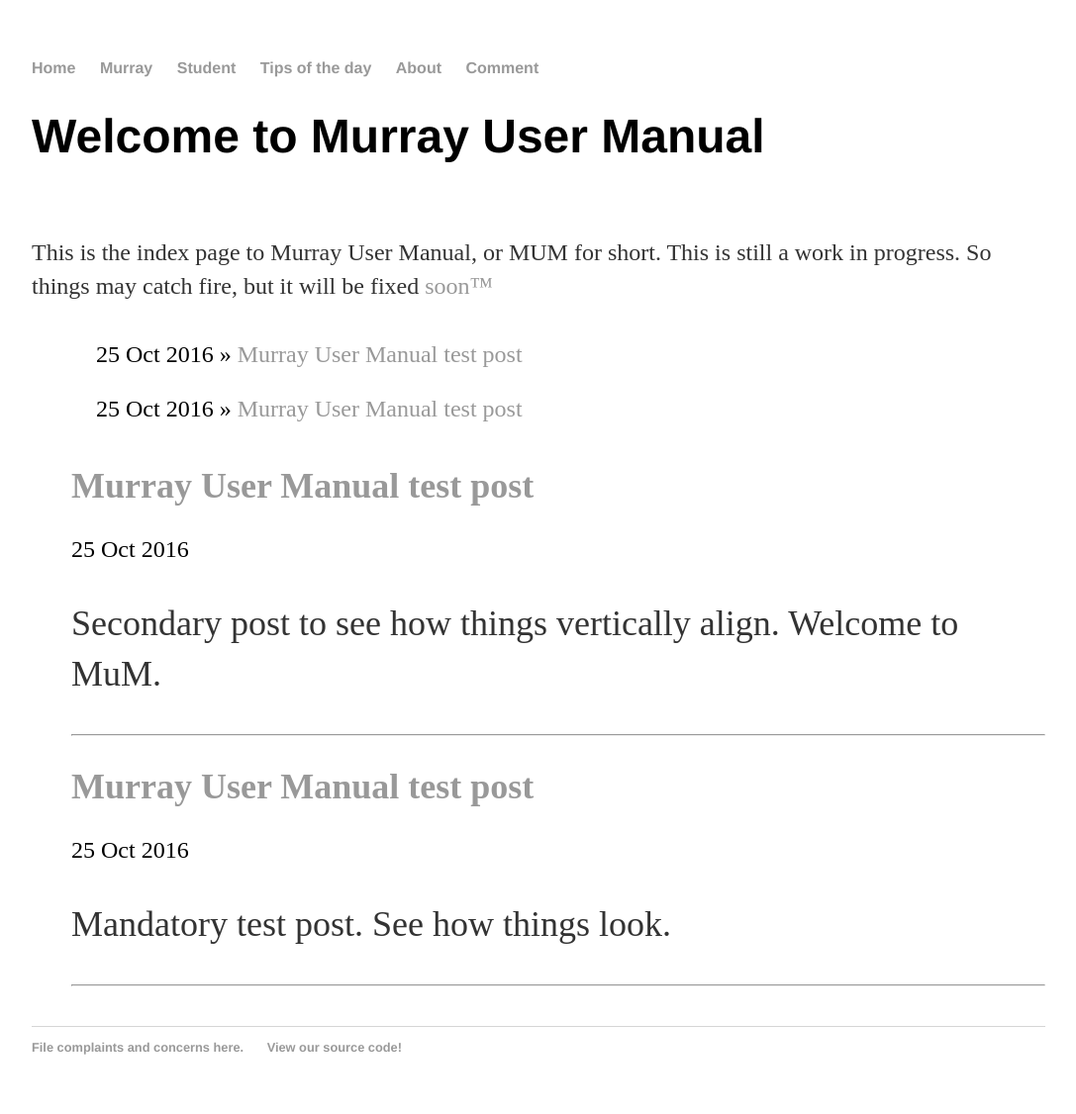
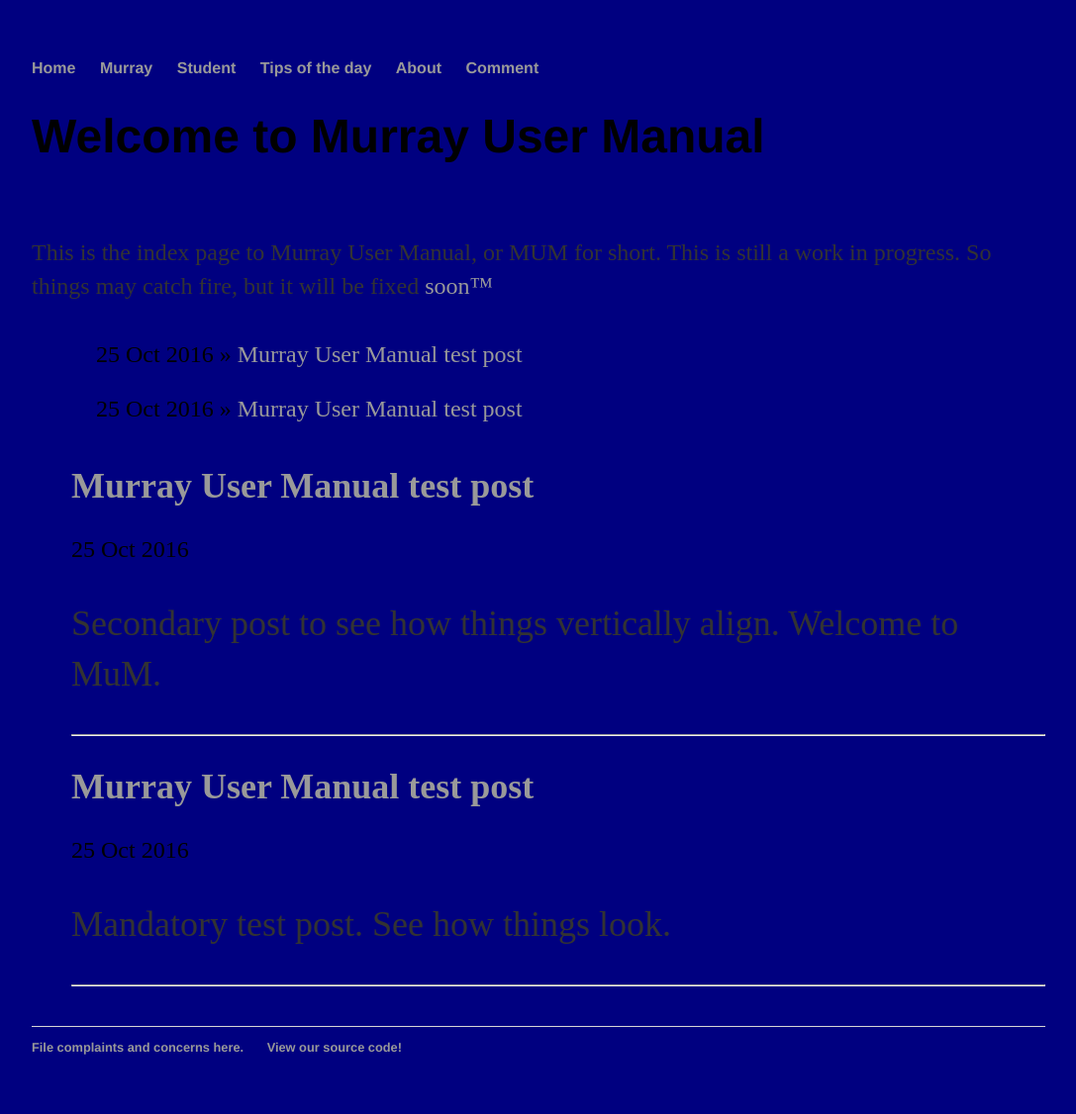
Before and after one commit to rowen2/rowen2.github.io, a Jekyll site: the page built from index.html, in a window 1280 px wide. Shown: the whole page at 99% size, without its empty margins (96-1183 px from the left). Built offline with Jekyll 4.4.1, drawn with Linux system fonts in a browser that asks for light colours.

Commit message:
Update main.css

```diff
--- a/css/main.css
+++ b/css/main.css
@@ -1,6 +1,7 @@
 body {
     margin: 60px auto;
     width: 80%;
+    background-color: navy;
 }
 nav ul, footer ul {
     font-family:'Helvetica', 'Arial', 'Sans-Serif';
@@ -87,14 +88,14 @@
 
 	height:600px;
 	width:530px;
-	border:4px solid navy;
+	border:4px solid gold;
 	float:left;
 	color:black;
 	font-size:20px;
 	}
 
 #right a { /*heading links within container*/
-	border:3px solid green;
+	border:3px solid gold;
 	color:black;
 	padding:5px 10px 5px 10px;
 	}
@@ -115,7 +116,7 @@
 	color:black;
 	font-size:20px;
 	font-style:italic;
-	border:4px solid navy;
+	border:4px solid gold;
 	}
 
 #footer {
```
